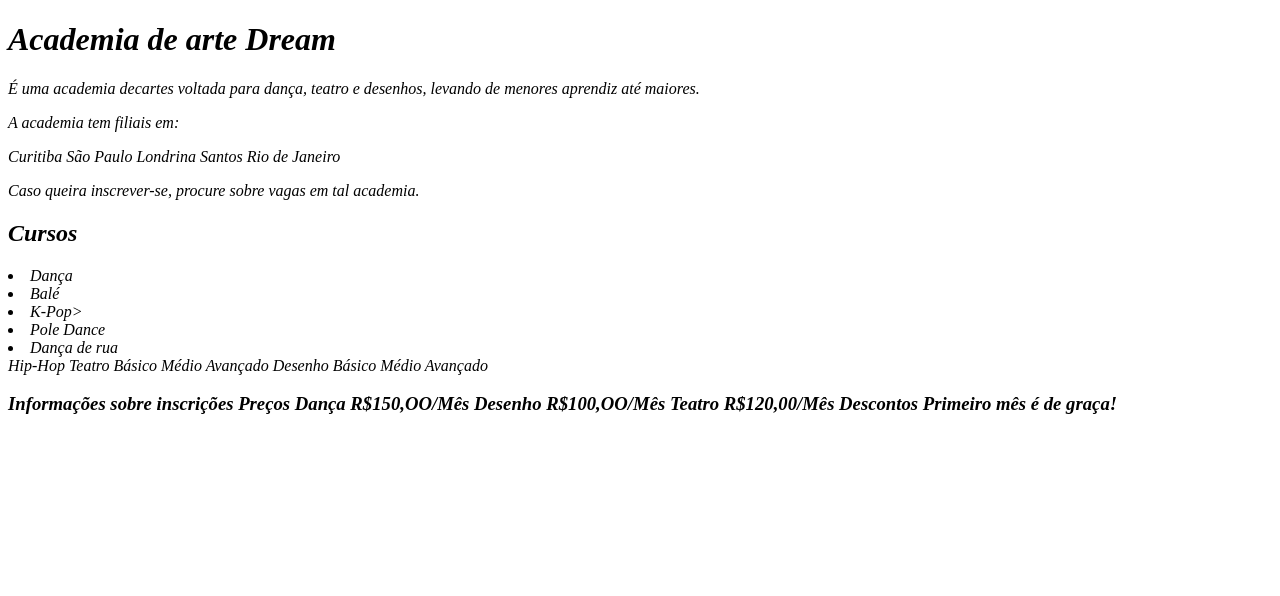
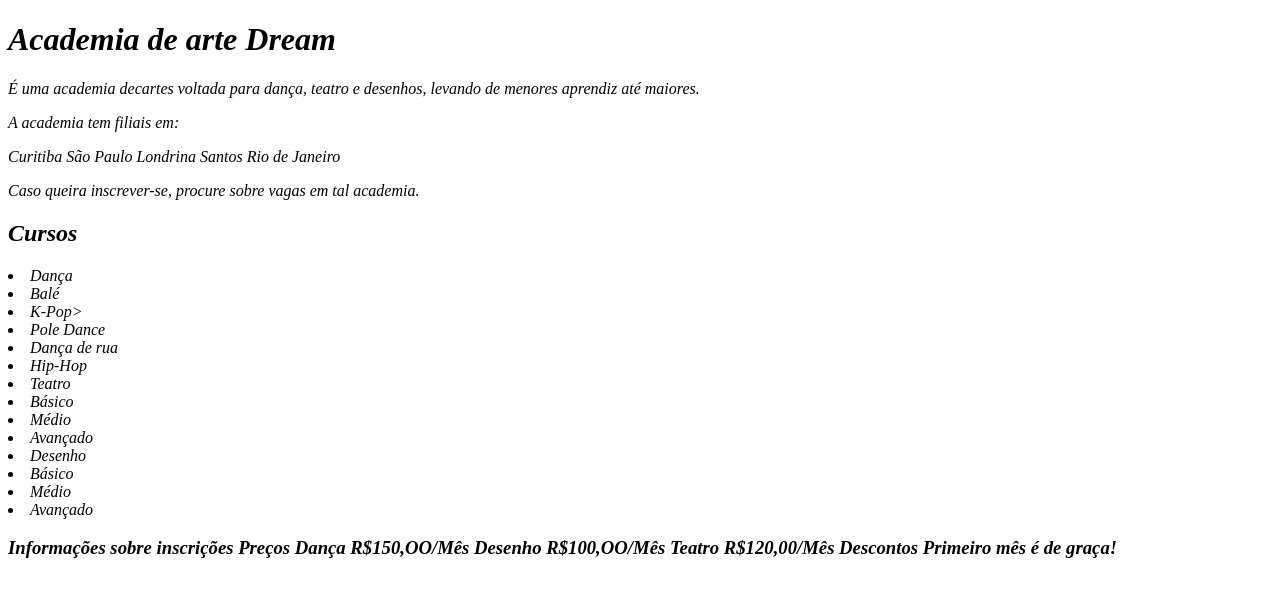
Before and after one commit to liviamaria22/liviaCVM1anoB, a plain HTML site: page index.html in a window 1280 px wide. Drawn offline with Linux system fonts and the light colour scheme.

Commit message:
hnb bh h

```diff
--- a/index.html
+++ b/index.html
@@ -28,15 +28,15 @@ Rio de Janeiro
 <li = class="itens">K-Pop></li>
 <li = class="itens">Pole Dance</li>
 <li = class="itens">Dança de rua</li>
-Hip-Hop
-Teatro
-Básico
-Médio
-Avançado
-Desenho
-Básico
-Médio
-Avançado
+<li = class="itens">Hip-Hop</li>
+<li = class="itens">Teatro</li>
+<li = class="itens">Básico</li>
+<li = class="itens">Médio</li>
+<li = class="itens">Avançado</li>
+<li = class="itens">Desenho</li>
+<li = class="itens">Básico</li>
+<li = class="itens">Médio</li>
+<li = class="itens">Avançado</li>
 
 <h3><i>Informações sobre inscrições</i><h/3>
 Preços
```
